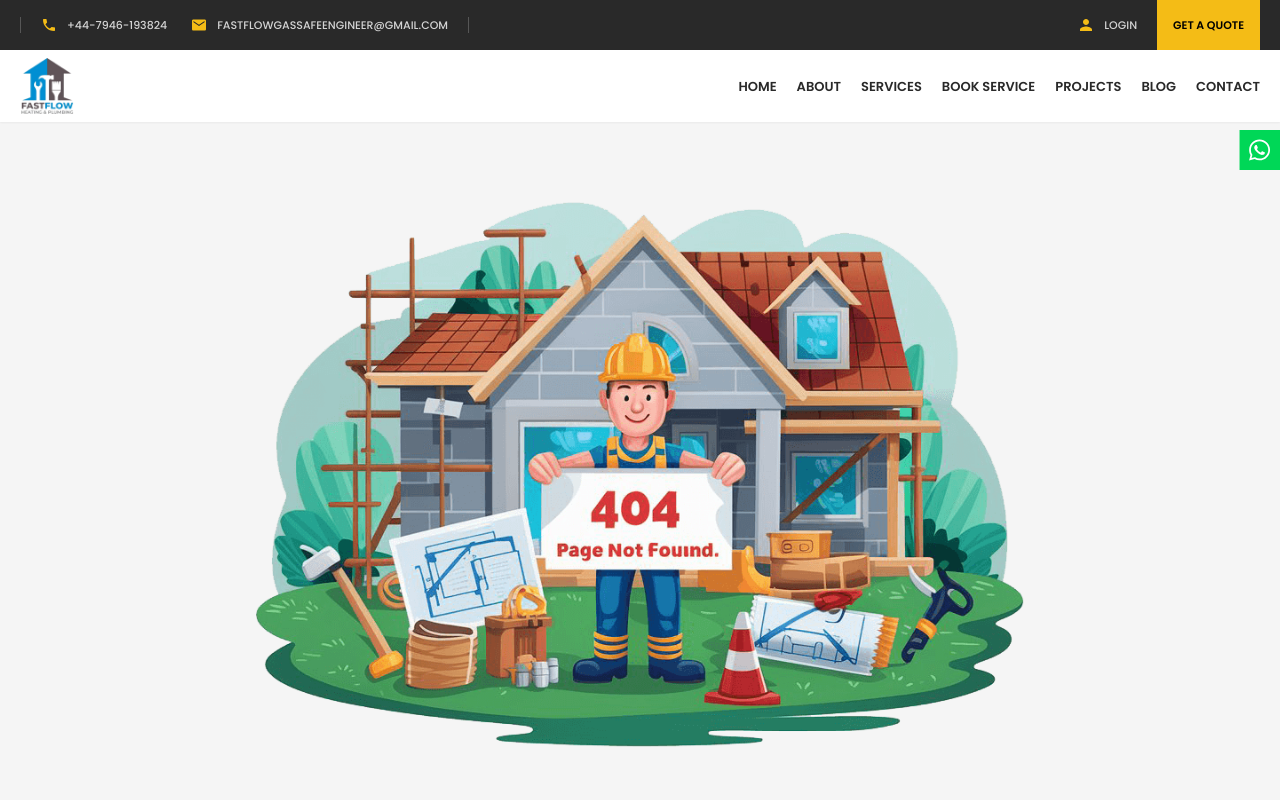
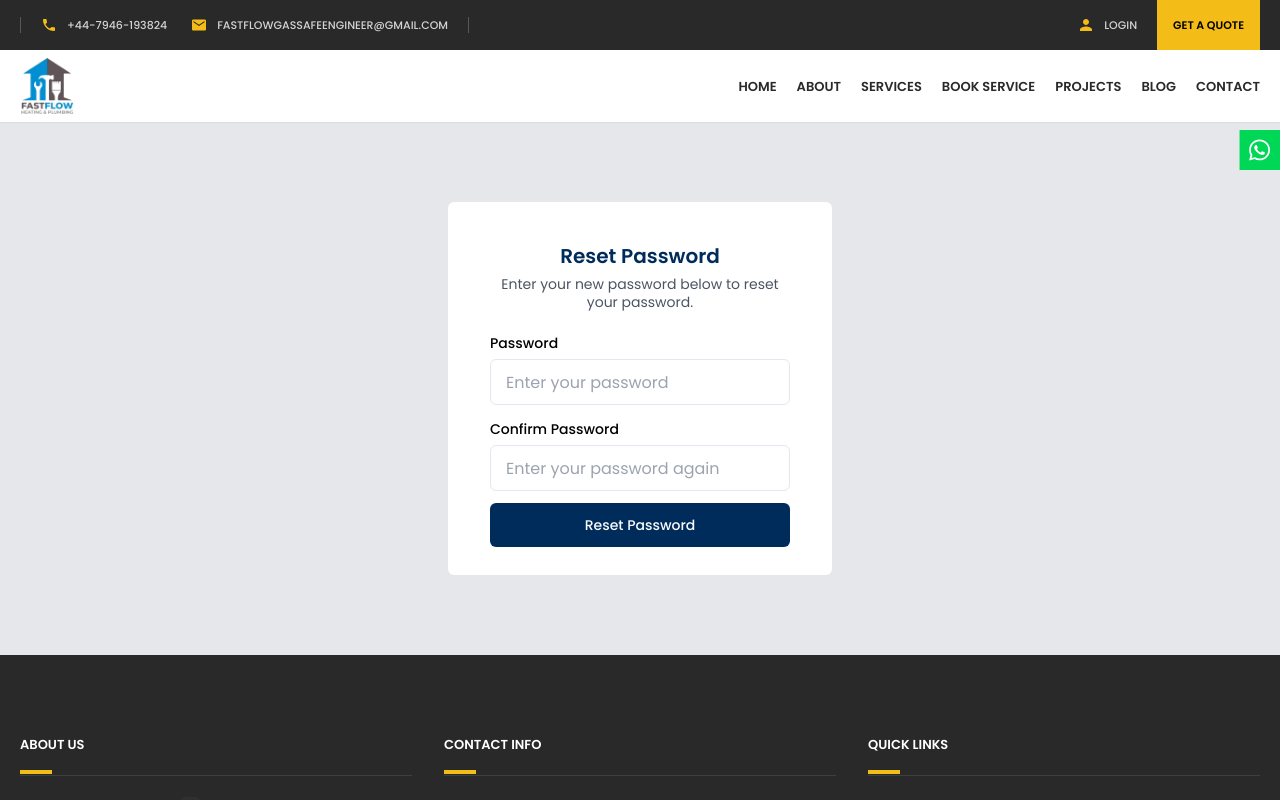
Before and after one commit to sababashfak/fastflow_frontend, a React (Vite) app: page /reset-password/1 in a window 1280 px wide. Shown: the top 800 px of the page. Built offline with nearby package versions, Linux system fonts and the light colour scheme; no server answers.

Commit message:
reset password complete

```diff
--- a/src/App.tsx
+++ b/src/App.tsx
@@ -7,6 +7,7 @@ import ForgotPassword from "./pages/ForgotPassword";
 import Home from "./pages/Home";
 import Login from "./pages/Login";
 import PageNotFound from "./pages/PageNotFound";
+import ResetPassword from "./pages/ResetPassword";
 import Signup from "./pages/Signup";
 import UnderConstruction from "./pages/UnderConstruction";
 import VerifyEmail from "./pages/VerifyEmail";
@@ -29,6 +30,10 @@ const App = () => {
             <Route path="signup" element={<Signup />} />
             <Route path="verify-email" element={<VerifyEmail />} />
             <Route path="forgot-password" element={<ForgotPassword />} />
+            <Route
+              path="reset-password/:resetToken"
+              element={<ResetPassword />}
+            />
             <Route path="privacy-policy" element={<UnderConstruction />} />
             <Route path="terms-of-use" element={<UnderConstruction />} />
             <Route path="*" element={<PageNotFound />} />
--- a/src/api/auth.ts
+++ b/src/api/auth.ts
@@ -1,8 +1,8 @@
 import {
   ChangePassword,
   LoginUser,
-  ResetPassword,
   SignupUser,
+  TResetPassword,
 } from "@/interfaces/user";
 import authAxios from "@/lib/authAxios";
 import apiRequest from "./apiRequest";
@@ -53,7 +53,7 @@ export const forgotPassword = async (email: string) => {
 
 export const resetPassword = async (
   resetToken: string,
-  passwordData: ResetPassword,
+  passwordData: TResetPassword,
 ) => {
   return apiRequest(() =>
     authAxios
--- a/src/interfaces/user.ts
+++ b/src/interfaces/user.ts
@@ -24,7 +24,7 @@ export interface ChangePassword {
   confirmNewPassword: string;
 }
 
-export interface ResetPassword {
+export interface TResetPassword {
   password: string;
   confirmPassword: string;
 }
--- /dev/null
+++ b/src/pages/ResetPassword.tsx
@@ -0,0 +1,135 @@
+import { resetPassword } from "@/api/auth";
+import CustomFormField from "@/components/shared/CustomFormField";
+import { Button } from "@/components/ui/button";
+import { Form } from "@/components/ui/form";
+import useAuth from "@/hooks/useAuth";
+import { TResetPassword } from "@/interfaces/user";
+import { zodResolver } from "@hookform/resolvers/zod";
+import { useMutation } from "@tanstack/react-query";
+import { useForm } from "react-hook-form";
+import { Navigate, useNavigate, useParams } from "react-router-dom";
+import { toast } from "sonner";
+import { z } from "zod";
+
+const resetPasswordSchema = z.object({
+  password: z
+    .string({
+      message: "Password is required",
+    })
+    .min(8, {
+      message: "Password must be at least 8 characters long",
+    }),
+  confirmPassword: z
+    .string({
+      message: "Confirm password is required",
+    })
+    .min(8, {
+      message: "Confirm password must be at least 8 characters long",
+    }),
+});
+
+const ResetPassword = () => {
+  const navigate = useNavigate();
+  const { isFetching, user } = useAuth();
+  const { resetToken } = useParams();
+
+  const form = useForm({
+    resolver: zodResolver(resetPasswordSchema),
+    defaultValues: {
+      password: "",
+      confirmPassword: "",
+    },
+  });
+
+  const resetPasswordMutation = useMutation({
+    mutationFn: (data: TResetPassword) => resetPassword(resetToken!, data),
+    onSuccess: (result) => {
+      if (result.success) {
+        toast.success(result.message || "Password reset successfully", {
+          description: "You can now login with your new password",
+        });
+
+        return navigate("/login", { replace: true });
+      } else {
+        toast.error(result.message || "Failed to reset password", {
+          description: "Please try again with a valid reset link",
+        });
+
+        return navigate("/forgot-password", { replace: true });
+      }
+    },
+  });
+
+  const handleResetPassword = (data: TResetPassword) => {
+    if (data.password !== data.confirmPassword) {
+      return toast.error("Passwords do not match", {
+        description: "Please enter the same password in both fields",
+      });
+    }
+
+    resetPasswordMutation.mutate(data);
+  };
+
+  if (isFetching) {
+    return <div>Loading...</div>;
+  }
+
+  if (!isFetching && user?._id) {
+    toast.error("You are already logged in", {
+      description: "Please logout to reset your password",
+    });
+
+    return <Navigate to="/" />;
+  }
+
+  return (
+    <main className="bg-gray-200">
+      <div className="container flex justify-center py-20">
+        <div className="flex w-full max-w-sm flex-col items-center rounded-md bg-white px-5 py-7">
+          <h2 className="mt-3 text-center text-xl font-semibold text-secondary">
+            Reset Password
+          </h2>
+          <p className="mt-1.5 max-w-[280px] text-center text-sm leading-tight text-gray-600">
+            Enter your new password below to reset your password.
+          </p>
+          <div className="mt-5">
+            <Form {...form}>
+              <form
+                className="flex w-[300px] flex-col gap-3"
+                onSubmit={form.handleSubmit(handleResetPassword)}
+              >
+                <CustomFormField
+                  name="password"
+                  label="Password"
+                  placeholder="Enter your password"
+                  inputType="password"
+                  formControl={form.control}
+                  disabled={resetPasswordMutation.isPending}
+                />
+                <CustomFormField
+                  name="confirmPassword"
+                  label="Confirm Password"
+                  placeholder="Enter your password again"
+                  inputType="password"
+                  formControl={form.control}
+                  disabled={resetPasswordMutation.isPending}
+                />
+                <Button
+                  type="submit"
+                  disabled={resetPasswordMutation.isPending}
+                  className="w-full bg-secondary py-[22px] hover:bg-secondary/90"
+                >
+                  {resetPasswordMutation.isPending
+                    ? "Resetting..."
+                    : "Reset Password"}
+                </Button>
+              </form>
+            </Form>
+          </div>
+        </div>
+      </div>
+    </main>
+  );
+};
+
+export default ResetPassword;
```
